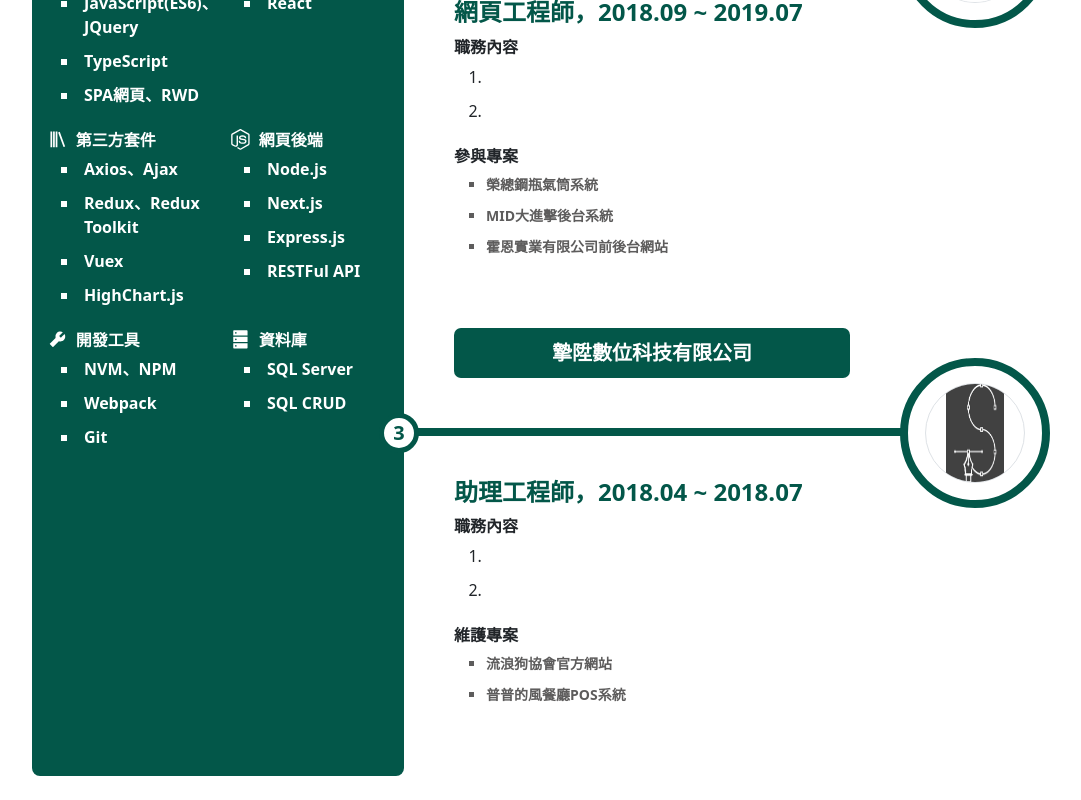
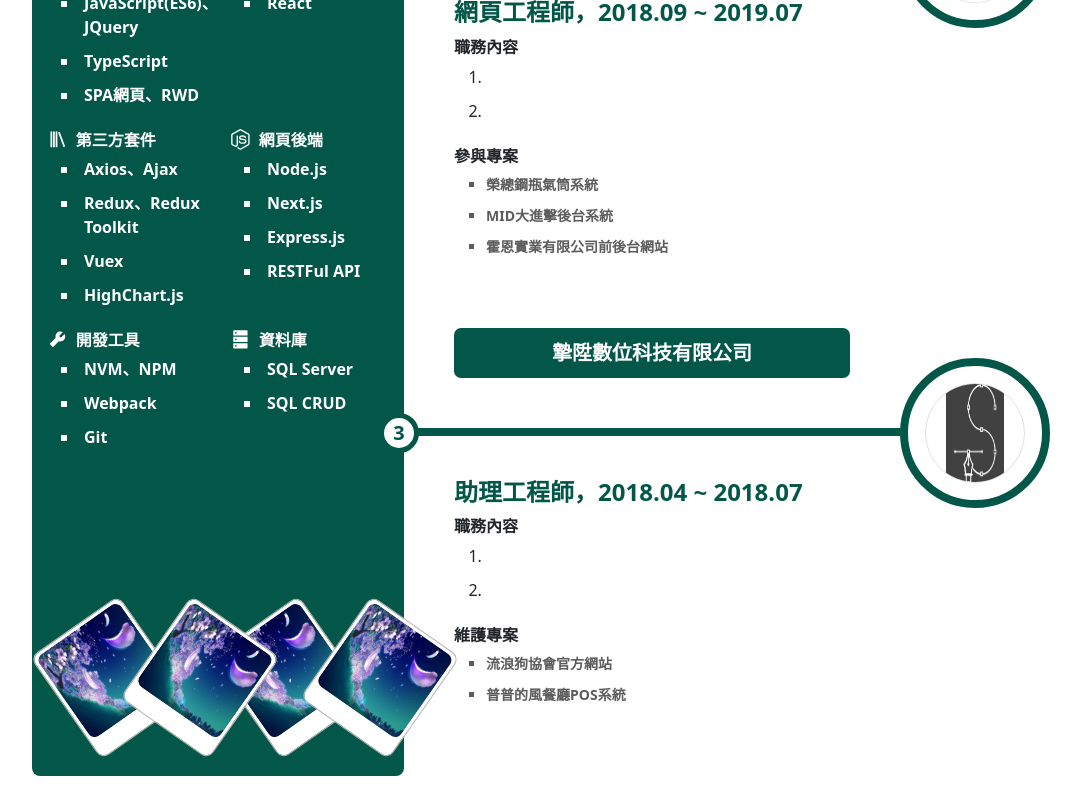
Before and after one commit to SlienceAn/project-history, a Next.js app: page / in a window 1280 px wide. Shown: the part 788-1588 px from the top of the page, without its empty margins (50-1131 px from the left). Built offline with nearby package versions, Linux system fonts and the light colour scheme.

Commit message:
新增Profile css

```diff
--- a/components/Profile.tsx
+++ b/components/Profile.tsx
@@ -1,3 +1,4 @@
+import Image from 'next/image';
 import { AiOutlineMail, AiOutlineGithub, AiFillPhone, AiFillHtml5, AiFillTool, AiFillDatabase } from 'react-icons/ai'
 import { BiMap, BiLibrary } from 'react-icons/bi';
 import { SiGitbook, SiJavascript, SiNodedotjs } from 'react-icons/si'
@@ -101,7 +102,20 @@
                     </div>
                 </div>
             </div>
-            <div className="profile-footer"></div>
+            <div className="profile-footer">
+                <div className='bg-white rounded-3'>
+                    <Image className='rounded-3' src="/profile_bg.jpg" alt='' width='100' height='100' />
+                </div>
+                <div className='bg-white rounded-3'>
+                    <Image className='rounded-3' src="/profile_bg.jpg" alt='' width='100' height='100' />
+                </div>
+                <div className='bg-white rounded-3'>
+                    <Image className='rounded-3' src="/profile_bg.jpg" alt='' width='100' height='100' />
+                </div>
+                <div className='bg-white rounded-3'>
+                    <Image className='rounded-3' src="/profile_bg.jpg" alt='' width='100' height='100' />
+                </div>
+            </div>
         </div>
     );
 };
--- a/styles/Profile.scss
+++ b/styles/Profile.scss
@@ -3,6 +3,7 @@
     padding: 10px 15px;
     color: #fff;
     border-radius: .5rem;
+    position: relative;
 
     &-header {
         display: flex;
@@ -45,7 +46,40 @@
         }
     }
 
-    &-footer {}
+    &-footer {
+        position: absolute;
+        bottom: 10px;
+        display: flex;
+
+        div {
+            position: absolute;
+            top: -150px;
+            padding: 3px 3px 20px 3px;
+            outline: .5px solid rgb(185, 184, 184);
+
+            &:first-child {
+                transform: rotate(-35deg);
+                z-index: 1;
+                left: 10px;
+            }
+
+            &:nth-child(2) {
+                transform: rotate(35deg);
+                z-index: 2;
+                left: 100px;
+            }
+            &:nth-child(3) {
+                transform: rotate(-35deg);
+                z-index: 1;
+                left: 190px;
+            }
+            &:nth-child(4) {
+                transform: rotate(35deg);
+                z-index: 1;
+                left: 280px;
+            }
+        }
+    }
 }
 
 .skill {
```
